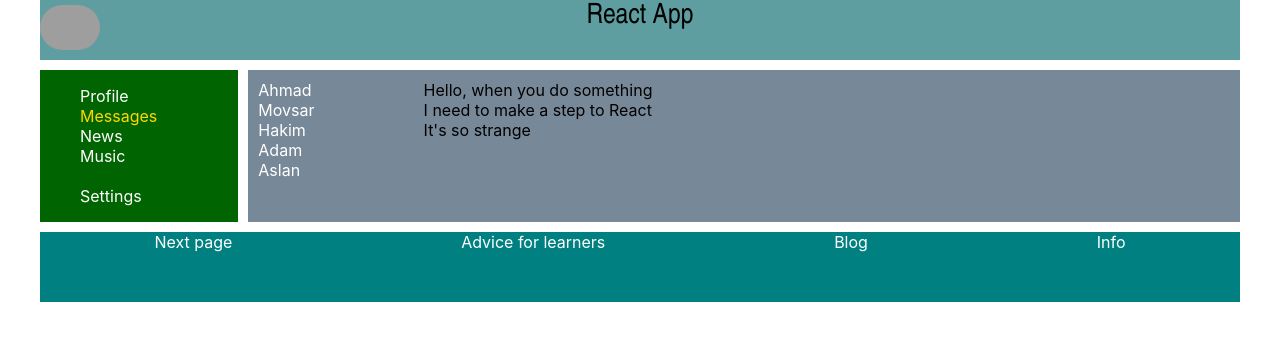
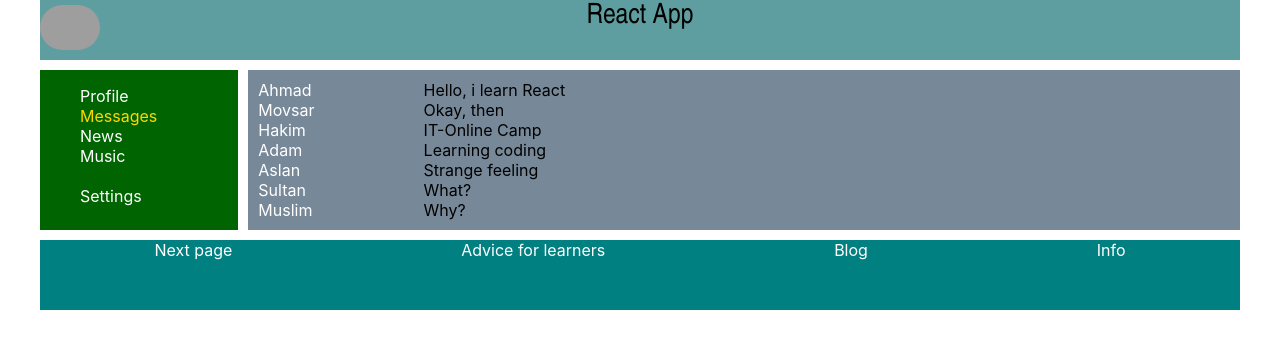
Before and after one commit to AhmadIznaurov/react-app, a React (Create React App) app: page /dialogs in a window 1280 px wide. Shown: the top 348 px of the page. Built offline with nearby package versions, Linux system fonts and the light colour scheme; grey boxes are pictures that could not be loaded.

Commit message:
first commit

```diff
--- a/src/components/Dialogs/Dialogs.jsx
+++ b/src/components/Dialogs/Dialogs.jsx
@@ -1,31 +1,39 @@
 import  React from 'react'
 import  s from './Dialogs.module.css';
 import {NavLink} from "react-router-dom";
+
+const DialogItem = (props) => {
+    let path = "/dialogs/" + props.id;
+
+    return <div className={s.dialog}>
+        <NavLink to={path}>{props.name}</NavLink>
+    </div>
+}
+
+const Message = (props) => {
+    return <div className={s.dialog}>{props.message}</div>
+}
 
 const Dialogs = (props) => {
     return (
         <div className={s.dialogs}>
             <div className={s.dialogsItem}>
-                <div className={s.dialog}>
-                    <NavLink to="/dialogs/1">Ahmad</NavLink>
-                </div>
-                <div className={s.dialog}>
-                    <NavLink to="/dialogs/2">Movsar</NavLink>
-                </div>
-                <div className={s.dialog}>
-                    <NavLink to="/dialogs/3">Hakim</NavLink>
-                </div>
-                <div className={s.dialog}>
-                    <NavLink to="/dialogs/4">Adam</NavLink>
-                </div>
-                <div className={s.dialog}>
-                    <NavLink to="/dialogs/5">Aslan</NavLink>
-                </div>
+                <DialogItem name="Ahmad"   id="1" />
+                <DialogItem name="Movsar"  id="2" />
+                <DialogItem name="Hakim"   id="3" />
+                <DialogItem name="Adam"    id="4" />
+                <DialogItem name="Aslan"   id="5" />
+                <DialogItem name="Sultan"  id="6" />
+                <DialogItem name="Muslim"  id="7" />
             </div>
             <div className={s.messages}>
-                <div className={s.message}>Hello, when you do something</div>
-                <div className={s.message}>I need to make a step to React</div>
-                <div className={s.message}>It's so strange</div>
+                <Message message="Hello, i learn React" />
+                <Message message="Okay, then" />
+                <Message message="IT-Online Camp" />
+                <Message message="Learning coding" />
+                <Message message="Strange feeling" />
+                <Message message="What?" />
+                <Message message="Why?" />
             </div>
         </div>
     );
--- a/src/components/Music/Music.jsx
+++ b/src/components/Music/Music.jsx
@@ -1,7 +1,7 @@
 import  React from 'react'
-import  Music from './Music.module.css';
+import  m from './Music.module.css'
 
-const music = () => {
+const Music = () => {
     return (
         <div>
             Music
@@ -9,4 +9,4 @@ const music = () => {
     );
 }
 
-export  default music;
+export  default Music;
--- a/src/components/Profile/Profile.jsx
+++ b/src/components/Profile/Profile.jsx
@@ -1,17 +1,13 @@
 import React from "react";
-import P from "./Profile.module.css";
 import Myposts from "./Mypost/Myposts";
+import ProfileInfo from "./ProfileInfo/ProfileInfo";
 
 
 const Profile = () => {
     return (
         <div>
-            <div> <img src="https://million-wallpapers.ru/wallpapers/5/10/18230078710629953792/morskoj-zakat-volny.jpg"/>
-            </div>
-            <div>
-                ava + description
-            </div>
-           <Myposts />
+             <ProfileInfo />
+             <Myposts />
         </div>
     );
 }
--- /dev/null
+++ b/src/components/Profile/ProfileInfo/ProfileInfo.jsx
@@ -0,0 +1,18 @@
+import React from "react";
+import P from "./ProfileInfo.module.css";
+
+
+const ProfileInfo = () => {
+    return (
+        <div>
+            <div>
+                <img src="https://million-wallpapers.ru/wallpapers/5/10/18230078710629953792/morskoj-zakat-volny.jpg"/>
+            </div>
+            <div>
+                ava + description
+            </div>
+        </div>
+    );
+}
+
+export  default ProfileInfo;
```
Also changed, not shown: src/components/Dialogs/Dialogs.module.css (line endings or trailing spaces), src/components/Profile/ProfileInfo/ProfileInfo.module.css (renamed from src/components/Profile/Profile.module.css).
